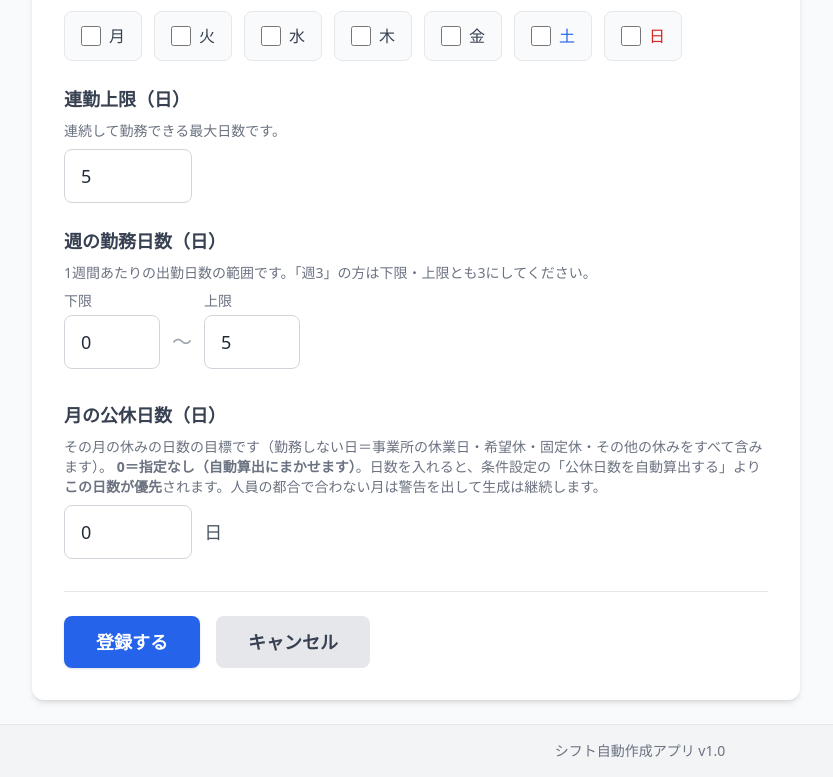
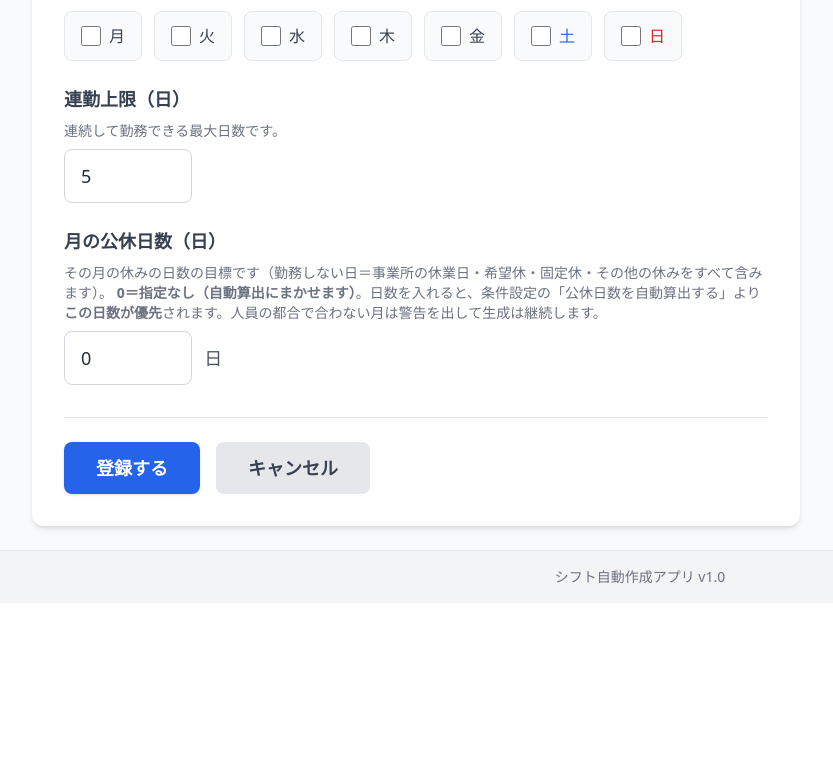
Before and after one commit to hinarisa5699-wq/shift-app-new, a Flask app: page /staff/new in a window 1280 px wide. Shown: the part 3221-3998 px from the top of the page, without its empty margins (0-833 px from the left). After the commit the page ends 3805 px from the top, so only its background shows below. Run offline with Flask 3, Linux system fonts and the light colour scheme; the visitor is signed in with stand-in values (Sample User, id 1); some libraries are stand-ins or nearby versions.

Commit message:
週の勤務日数（上限・下限）を廃止
変則勤務のため日曜〜土曜の週区切りで数えると実態に合わない。
勤務量の管理は「月の公休日数」と「連勤上限」で行う。

- 職員フォームから週の勤務日数の入力欄を削除
- 自動作成でも週の上限・下限を制約に使わない
- 公休の自動算出も平日日数ベースに統一

Co-Authored-By: Claude Opus 5 (1M context) <noreply@anthropic.com>
Claude-Session: https://claude.ai/code/session_01Nc8mGcaTt9JJBwb1jahz8S

```diff
--- a/app.py
+++ b/app.py
@@ -101,8 +101,9 @@ def _public_holiday_target(st, year=None, month=None) -> int:
         if date(year, month, d).weekday() < 5
         and not (include_hol and jpholiday.is_holiday(date(year, month, d)))
     )
-    week_days = st.max_days_per_week or 5
-    shotei = max(0, fulltime - max(0, 5 - week_days) * 4)
+    # 週の勤務日数は廃止したため、自動算出は平日日数そのものを所定日数とする
+    week_days = 7
+    shotei = fulltime
     # 出勤可能日(whitelist)を登録している職員は、その月の登録日数が出勤日数の上限
     if (getattr(st, "workable_dates_mode", "only") or "only") == "only":
         _first = date(year, month, 1)
@@ -135,7 +136,7 @@ def _public_holiday_target(st, year=None, month=None) -> int:
         if hol_ng and jpholiday.is_holiday(dt):
             continue
         by_week[dt.isocalendar()[1]] = by_week.get(dt.isocalendar()[1], 0) + 1
-    max_workable = sum(min(n, week_days or 7) for n in by_week.values())
+    max_workable = sum(by_week.values())   # 週の上限は廃止（出られる日数がそのまま上限）
     return max(0, cal_days - min(shotei, max_workable))
 
 
@@ -1673,8 +1674,10 @@ def create_app():
             can_bath_assist="can_bath_assist" in request.form if is_care else False,
             gender=request.form.get("gender", ""),
             max_consecutive_days=safe_int(request.form.get("max_consecutive_days"), 5),
-            max_days_per_week=safe_int(request.form.get("max_days_per_week"), 5),
-            min_days_per_week=safe_int(request.form.get("min_days_per_week"), 0),
+            # 週の勤務日数の上限・下限は廃止（変則勤務のため週区切りで数えない。
+            #   月の公休日数と連勤上限で管理する。ユーザー依頼 2026-08）
+            max_days_per_week=7,
+            min_days_per_week=0,
             available_days=available_days if available_days else "0,1,2,3,4,5,6",
             available_time_slots=request.form.get("available_time_slots", "full_day") if is_care else "full_day",
             work_start_time=(request.form.get("work_start_time", "") or "").strip(),
@@ -1784,12 +1787,9 @@ def create_app():
         staff.max_consecutive_days = safe_int(
             request.form.get("max_consecutive_days"), staff.max_consecutive_days
         )
-        staff.max_days_per_week = safe_int(
-            request.form.get("max_days_per_week"), staff.max_days_per_week
-        )
-        staff.min_days_per_week = safe_int(
-            request.form.get("min_days_per_week"), getattr(staff, "min_days_per_week", 0) or 0
-        )
+        # 週の勤務日数の上限・下限は廃止（月の公休日数と連勤上限で管理する）
+        staff.max_days_per_week = 7
+        staff.min_days_per_week = 0
         staff.available_days = available_days if available_days else staff.available_days
         staff.fixed_days_off = fixed_days_off
         staff.required_days = ",".join(request.form.getlist("required_days"))
@@ -2837,7 +2837,7 @@ def create_app():
             avail = {int(x) for x in (s.available_days or "").split(",") if x.strip()}
             fixed = {int(x) for x in (s.fixed_days_off or "").split(",") if x.strip()}
             hol_ng = bool(getattr(s, "holiday_ng", False))
-            week_cap = s.max_days_per_week or 7
+            week_cap = 7        # 週の勤務日数は廃止（制限なし）
             by_week = {}
             for _d in range(1, _calendar_days + 1):
                 dt = date(year, month, _d)
@@ -2867,10 +2867,8 @@ def create_app():
                 return _manual
             if not auto_ph_enabled:
                 return _manual
-            week_days = s.max_days_per_week or 5
-            # 週5から1日減るごとに所定労働日数を -4日（週4=-4, 週3=-8 …）
-            reduction = max(0, 5 - week_days) * 4
-            shotei_work_days = max(0, _fulltime_shotei - reduction)
+            # 週の勤務日数は廃止（月の公休日数で管理）。自動算出は平日日数ベース。
+            shotei_work_days = _fulltime_shotei
             # 固定休・勤務可能曜日・休業日で物理的に出られない分は目標から差し引く
             shotei_work_days = min(shotei_work_days, _max_workable_days(s))
             # 出勤可能日(whitelist)を登録している職員はその日数が上限
@@ -2895,8 +2893,10 @@ def create_app():
                 "employment_type": s.employment_type,
                 "can_visit": s.can_visit,
                 "max_consecutive_days": s.max_consecutive_days,
-                "max_days_per_week": s.max_days_per_week,
-                "min_days_per_week": getattr(s, "min_days_per_week", 0) or 0,
+                # 週の勤務日数の上限・下限は使わない（週区切りで数えると
+                #   変則勤務に合わないため。月の公休日数と連勤上限で管理する）
+                "max_days_per_week": 7,
+                "min_days_per_week": 0,
                 "available_days": avail_days,
                 "available_time_slots": s.available_time_slots,
                 "fixed_days_off": fixed_off,
--- a/templates/staff_form.html
+++ b/templates/staff_form.html
@@ -469,31 +469,6 @@
                    class="w-32 px-4 py-3 text-lg border border-gray-300 rounded-lg focus:ring-2 focus:ring-primary-500 focus:border-primary-500 transition-colors">
         </div>
 
-        <!-- 週の勤務日数 -->
-        <div class="mb-8">
-            <label class="block text-lg font-semibold text-gray-700 mb-2">
-                週の勤務日数（日）
-            </label>
-            <p class="text-gray-500 text-sm mb-2">1週間あたりの出勤日数の範囲です。「週3」の方は下限・上限とも3にしてください。</p>
-            <div class="flex items-center gap-3">
-                <div>
-                    <label for="min_days_per_week" class="block text-sm font-medium text-gray-500 mb-1">下限</label>
-                    <input type="number" id="min_days_per_week" name="min_days_per_week"
-                           min="0" max="7"
-                           value="{{ staff.min_days_per_week if staff and staff.min_days_per_week else 0 }}"
-                           class="w-24 px-4 py-3 text-lg border border-gray-300 rounded-lg focus:ring-2 focus:ring-primary-500 focus:border-primary-500 transition-colors">
-                </div>
-                <span class="text-gray-400 text-xl mt-6">〜</span>
-                <div>
-                    <label for="max_days_per_week" class="block text-sm font-medium text-gray-500 mb-1">上限</label>
-                    <input type="number" id="max_days_per_week" name="max_days_per_week"
-                           min="1" max="7"
-                           value="{{ staff.max_days_per_week if staff else 5 }}"
-                           class="w-24 px-4 py-3 text-lg border border-gray-300 rounded-lg focus:ring-2 focus:ring-primary-500 focus:border-primary-500 transition-colors">
-                </div>
-            </div>
-        </div>
-
         <!-- 月の公休日数 -->
         <div class="mb-8">
             <label for="public_holiday_count" class="block text-lg font-semibold text-gray-700 mb-2">
```
Also changed, not shown: test_generate_endpoint.py (+32 -0 lines).
